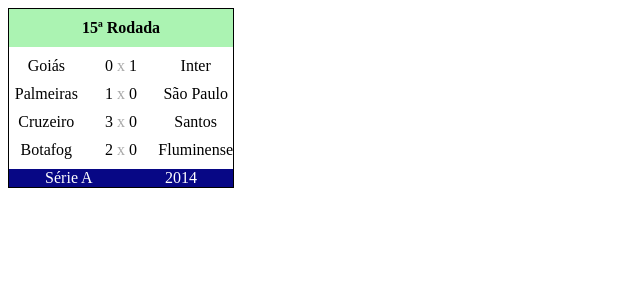
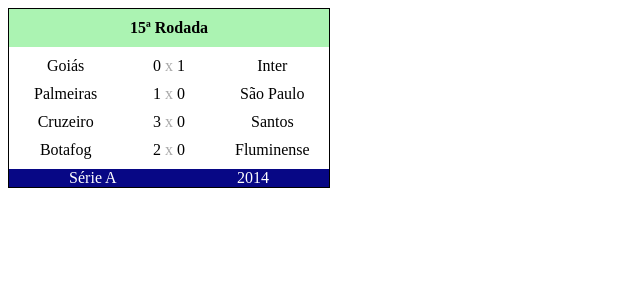
Before and after one commit to crhisfoz/FACULDADE-IFPR, a PHP site: page /exercicio-4.html in a window 1280 px wide. Shown: the top 300 px of the page, without its empty margins (0-640 px from the left). Run offline with PHP 8.4, Linux system fonts and the light colour scheme.

Commit message:
style: add padding in container

```diff
--- a/1-SEMESTRE/DESENV-WEB-1/semana-4/aula-8 - tabelas/exercicio-4/style.css
+++ b/1-SEMESTRE/DESENV-WEB-1/semana-4/aula-8 - tabelas/exercicio-4/style.css
@@ -1,7 +1,7 @@
 .container{
     display: grid;
     /* ajusta o tamanho da tabela de acordo com o conteúdo*/
-    width: fit-content;
+    width:20rem;
     /* 1fr fraction */
     /* define a quantidade de colunas */
     grid-template-columns:1fr;
@@ -12,6 +12,7 @@
 .content{
     display: grid;
     grid-template-columns: repeat(3, 1fr);
+    padding: 0 5px;
 }
 
 .title{
```
